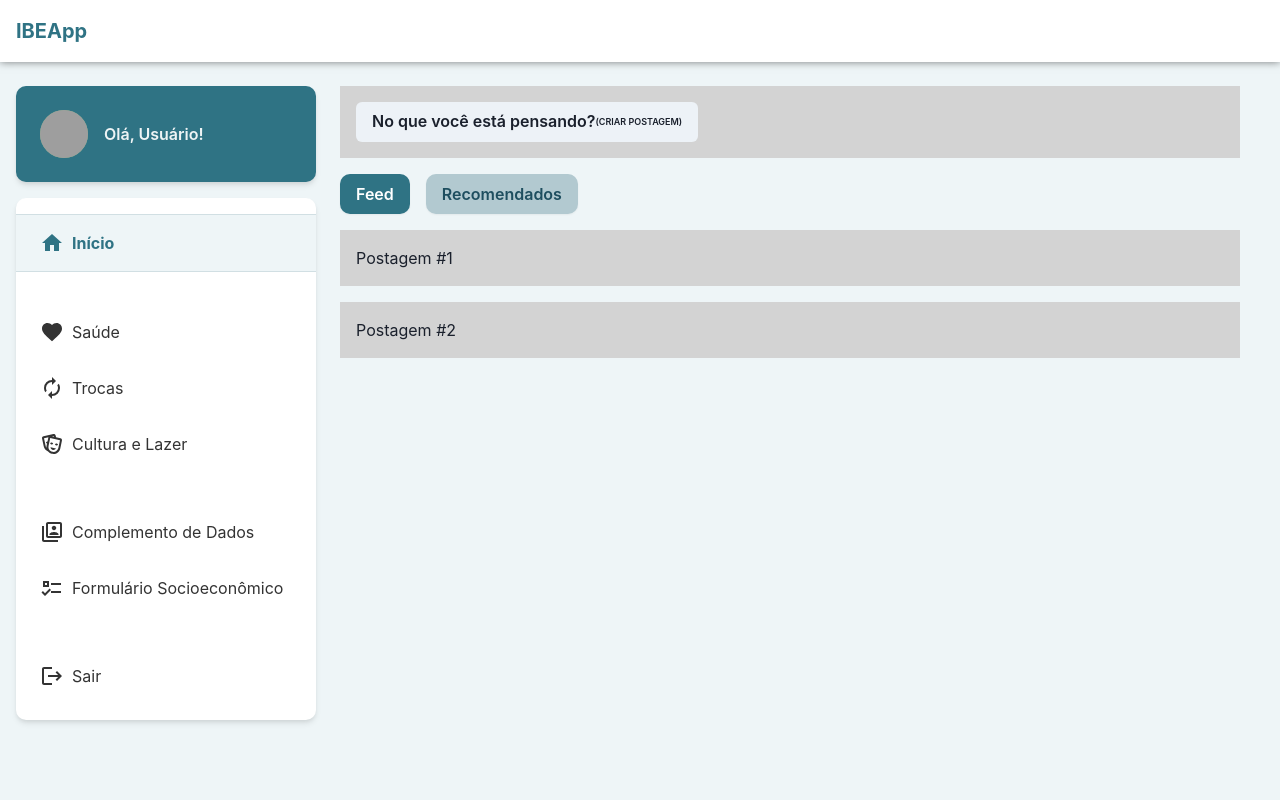
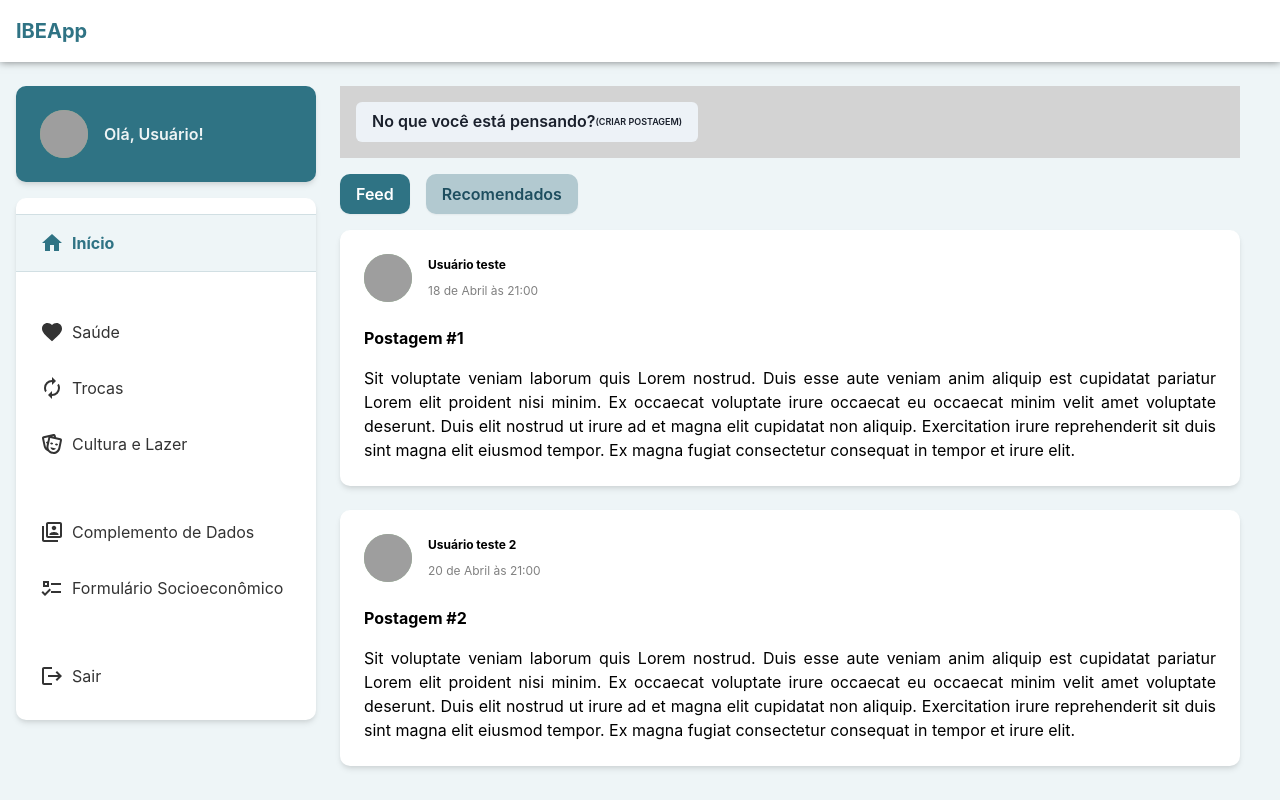
Before and after one commit to CodelabUnifesp/ibeac-web, a React (Create React App) app: page / in a window 1280 px wide. Built offline with nearby package versions, Linux system fonts and the light colour scheme; grey boxes are pictures that could not be loaded; the HTML template or start-up script is replaced by a standard one.

Commit message:
adiciona componente de Postagem

```diff
--- a/src/components/Feed/index.js
+++ b/src/components/Feed/index.js
@@ -1,15 +1,11 @@
 import React from 'react';
 import PropTypes from 'prop-types';
-import {Box} from '@chakra-ui/layout';
-
-import {get} from 'lodash';
+import Postagem from '../Postagem/index.js';
 
 const Feed = ({value} = {}) => (
   <>
     {value.map((postagem) => (
-      <Box mb={4} p={4} bg="lightgrey">
-        {get(postagem, 'title', '???')}
-      </Box>
+      <Postagem item={postagem} />
     ))}
   </>
 );
@@ -27,6 +23,8 @@ Feed.propTypes = {
         id: PropTypes.string.isRequired,
         name: PropTypes.string.isRequired,
       },
+      userName: PropTypes.string.isRequired,
+      dateTime: PropTypes.string.isRequired,
     }),
   ),
 };
--- /dev/null
+++ b/src/components/Postagem/index.js
@@ -0,0 +1,52 @@
+import React from 'react';
+import PropTypes from 'prop-types';
+
+import {Stack, Box, Text, Flex} from '@chakra-ui/layout';
+import {Avatar} from '@chakra-ui/avatar';
+
+const Postagem = ({item} = {}) => (
+  <Box p={6} mb={6} borderRadius="10px" shadow="md" bgColor="white">
+    <Stack width="100%">
+      <Flex mb={4} flexDirection="row" align="center">
+        <Box mr={4}>
+          <Avatar name="Usuário" src="https://bit.ly/dan-abramov" />
+        </Box>
+        <Stack>
+          <Text fontWeight="bold" fontSize="xs" color="black">
+            {item.userName}
+          </Text>
+          <Text fontSize="xs" color="gray">
+            {item.dateTime}
+          </Text>
+        </Stack>
+      </Flex>
+      <Stack>
+        <Text mb={2} fontWeight="bold" size="md" color="black">
+          {item.title}
+        </Text>
+        <Text size="sm" color="black" align="justify">
+          {item.description}
+        </Text>
+      </Stack>
+    </Stack>
+  </Box>
+);
+
+Postagem.displayName = 'Postagem';
+Postagem.defaultProps = {
+  item: {},
+};
+Postagem.propTypes = {
+  item: PropTypes.shape({
+    title: PropTypes.string.isRequired,
+    description: PropTypes.string.isRequired,
+    category: {
+      id: PropTypes.string.isRequired,
+      name: PropTypes.string.isRequired,
+    },
+    userName: PropTypes.string.isRequired,
+    dateTime: PropTypes.string.isRequired,
+  }),
+};
+
+export default Postagem;
--- a/src/screens/Home/index.js
+++ b/src/screens/Home/index.js
@@ -45,6 +45,8 @@ function Home(props) {
                 id: 1,
                 name: 'Saúde',
               },
+              userName: 'Usuário teste',
+              dateTime: '18 de Abril às 21:00',
             },
             {
               title: 'Postagem #2',
@@ -54,6 +56,8 @@ function Home(props) {
                 id: 2,
                 name: 'Trocas',
               },
+              userName: 'Usuário teste 2',
+              dateTime: '20 de Abril às 21:00',
             },
           ]}
         />
@@ -70,6 +74,8 @@ function Home(props) {
                 id: 3,
                 name: 'Cultura e Lazer',
               },
+              userName: 'Usuário teste 3',
+              dateTime: '22 de Abril às 18:00',
             },
             {
               title: 'Postagem Recomendada #2',
@@ -79,6 +85,8 @@ function Home(props) {
                 id: 3,
                 name: 'Cultura e Lazer',
               },
+              userName: 'Usuário teste 4',
+              dateTime: '24 de Abril às 15:00',
             },
           ]}
         />
```
